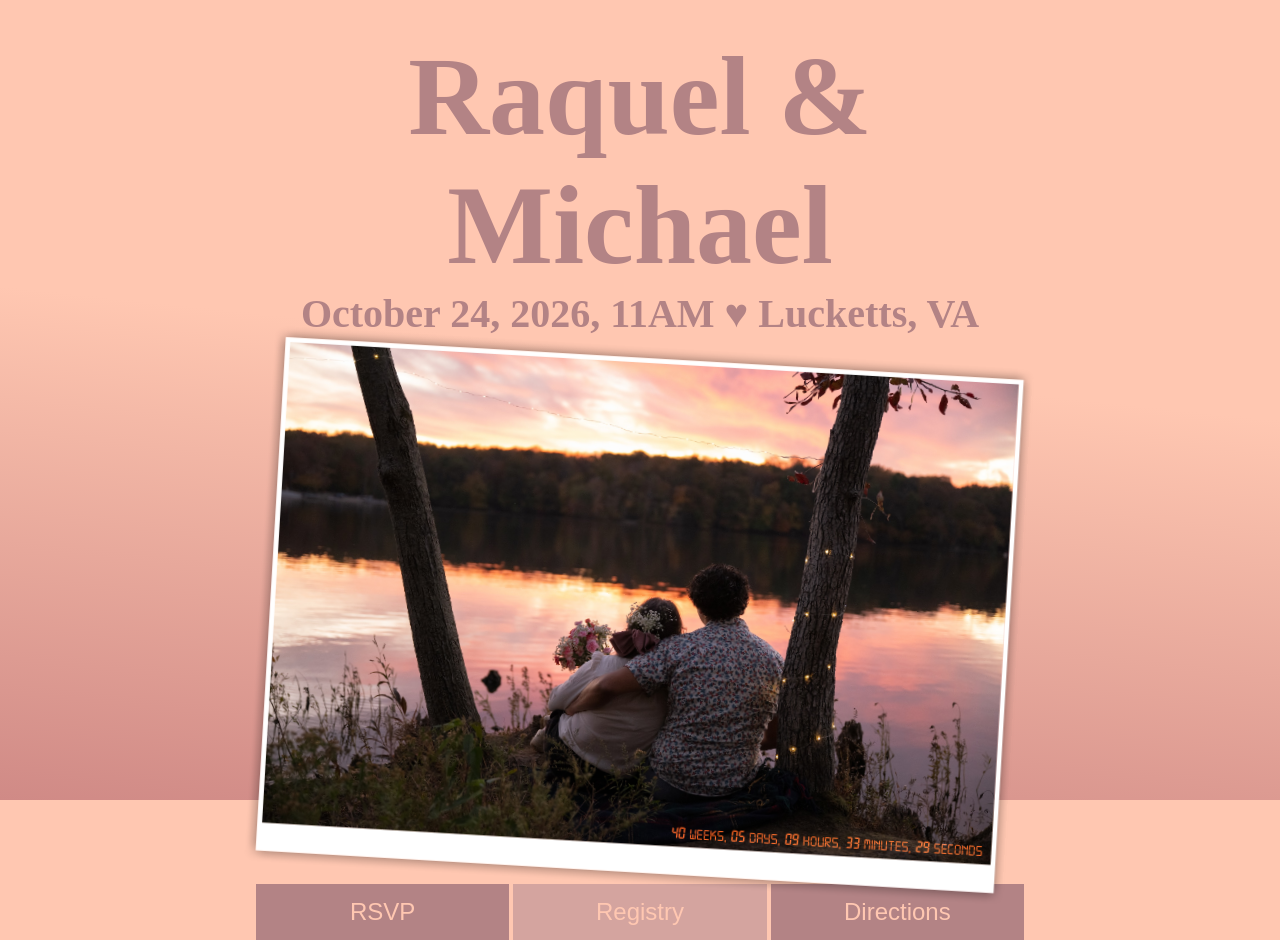
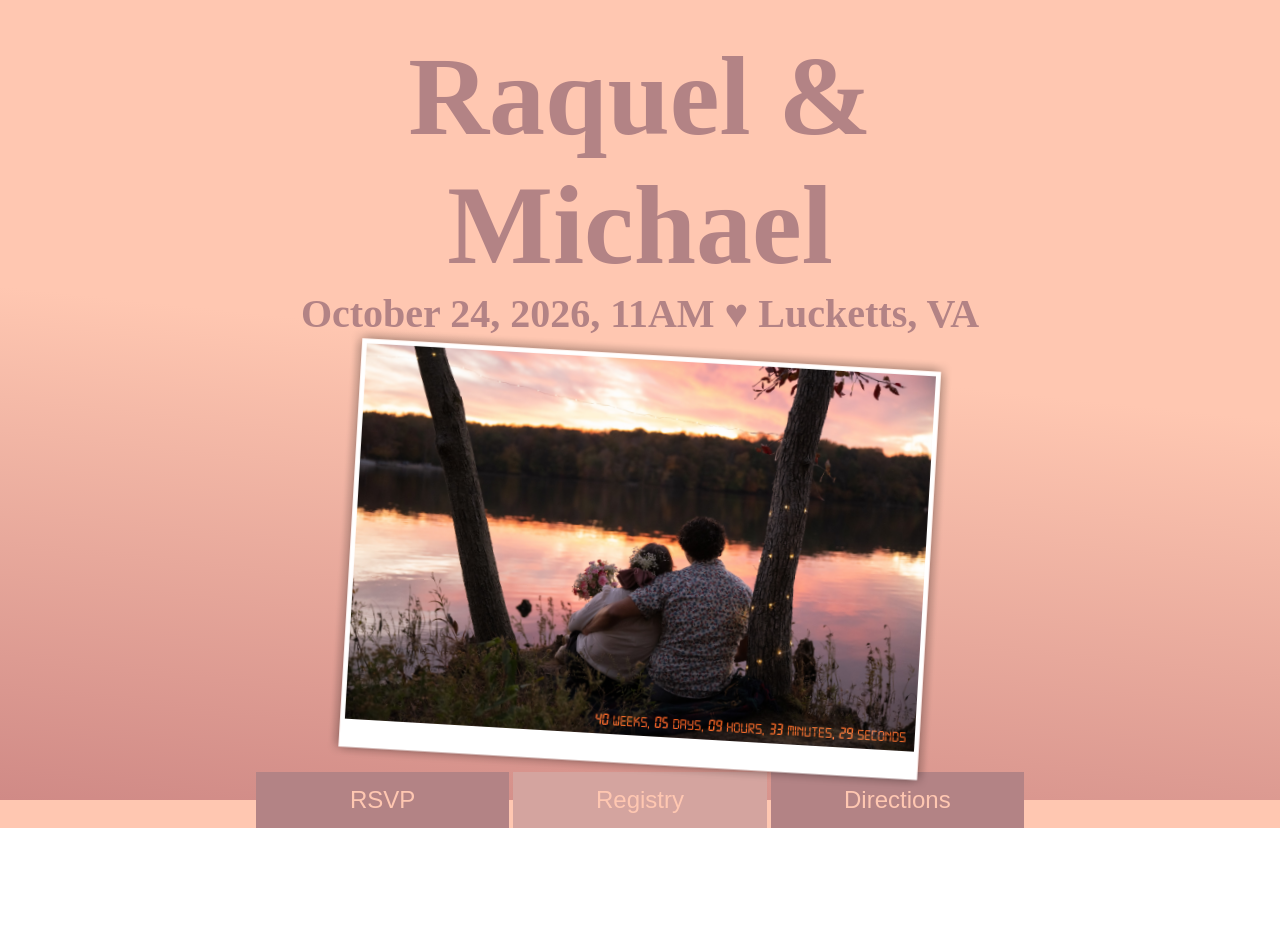
Before and after one commit to keaysma/wedding, a SvelteKit app: page / in a window 1280 px wide. After the commit the page ends 828 px from the top, so only its background shows below. Built offline with nearby package versions, Linux system fonts and the light colour scheme; a web font is replaced by a local one.

Commit message:
css is aweso

```diff
--- a/src/routes/+page.svelte
+++ b/src/routes/+page.svelte
@@ -142,7 +142,10 @@
     .polaroid {
         position: relative;
 
+        // Guards against very-wide screens and very narrow screens
         width: min(850px, 100%);
+        // Guards against short & wide screen overflow
+        max-width: 75svh;
 
         margin: auto;
 
```
